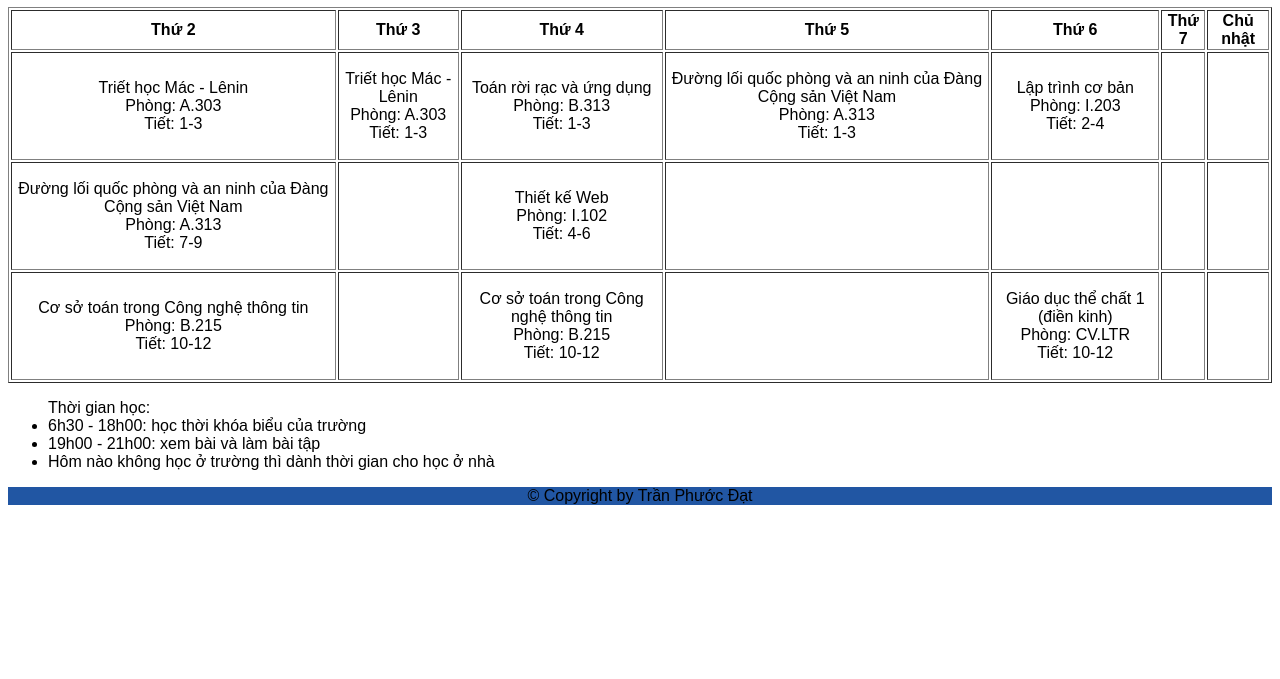
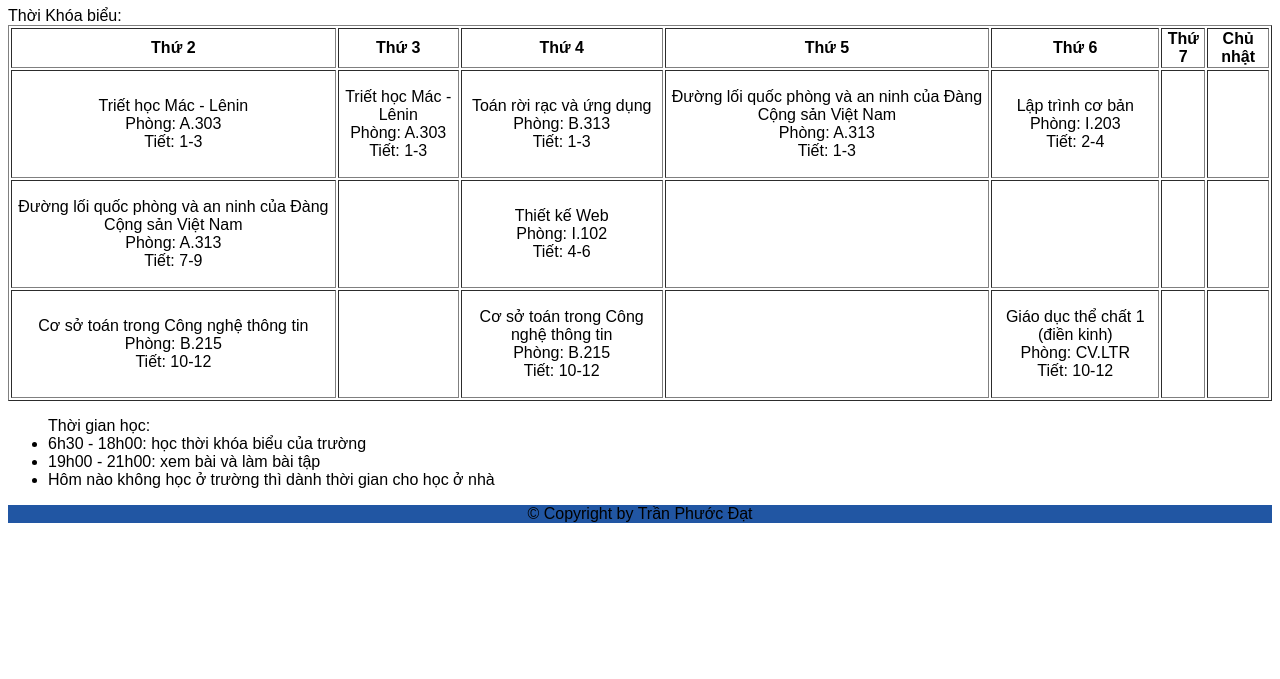
Before and after one commit to tpddl08/BT2_80, a plain HTML site: page KeHoachHocTap.html in a window 1280 px wide. Shown: the part 121-800 px from the top of the page. Drawn offline with Linux system fonts and the light colour scheme.

Commit message:
Update KeHoachHocTap.html

```diff
--- a/KeHoachHocTap.html
+++ b/KeHoachHocTap.html
@@ -23,6 +23,7 @@
         <a href="ThongTinLienHe.html">Thông tin liên hệ</a>
         </p>
         </nav>
+        <div>Thời Khóa biểu:</div>
         <table border="1">
             <tr>
                 <th>Thứ 2</th>
```
